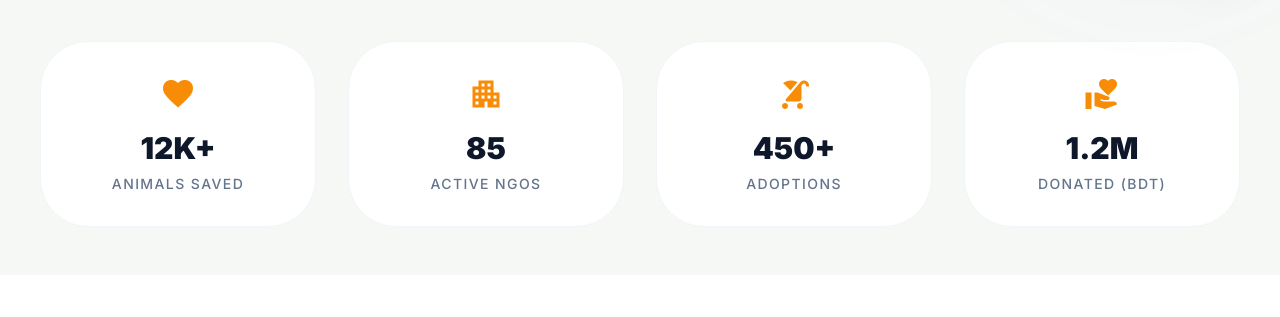
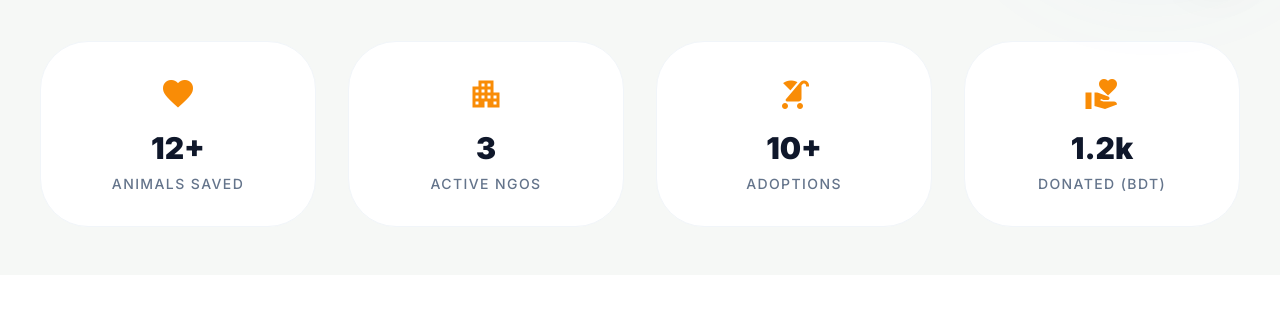
Before and after one commit to Its-Nahid/acsp_website, a plain HTML site: page Frontend/index.html in a window 1280 px wide. Shown: the part 800-1117 px from the top of the page. Drawn offline with nearby package versions, Linux system fonts and the light colour scheme.

Commit message:
fix: update statistics values for animals saved, active NGOs, adoptions, and donations

```diff
--- a/Frontend/index.html
+++ b/Frontend/index.html
@@ -90,25 +90,25 @@
         <div
           class="p-8 rounded-xl bg-white dark:bg-slate-800/50 border border-slate-100 dark:border-slate-700 flex flex-col items-center text-center gap-2 group hover:border-primary transition-colors">
           <span class="material-symbols-outlined text-primary text-4xl mb-2">favorite</span>
-          <span class="text-3xl font-black text-slate-900 dark:text-white">12K+</span>
+          <span class="text-3xl font-black text-slate-900 dark:text-white">12+</span>
           <span class="text-sm font-medium text-slate-500 uppercase tracking-widest">Animals Saved</span>
         </div>
         <div
           class="p-8 rounded-xl bg-white dark:bg-slate-800/50 border border-slate-100 dark:border-slate-700 flex flex-col items-center text-center gap-2 group hover:border-primary transition-colors">
           <span class="material-symbols-outlined text-primary text-4xl mb-2">apartment</span>
-          <span class="text-3xl font-black text-slate-900 dark:text-white">85</span>
+          <span class="text-3xl font-black text-slate-900 dark:text-white">3</span>
           <span class="text-sm font-medium text-slate-500 uppercase tracking-widest">Active NGOs</span>
         </div>
         <div
           class="p-8 rounded-xl bg-white dark:bg-slate-800/50 border border-slate-100 dark:border-slate-700 flex flex-col items-center text-center gap-2 group hover:border-primary transition-colors">
           <span class="material-symbols-outlined text-primary text-4xl mb-2">stroller</span>
-          <span class="text-3xl font-black text-slate-900 dark:text-white">450+</span>
+          <span class="text-3xl font-black text-slate-900 dark:text-white">10+</span>
           <span class="text-sm font-medium text-slate-500 uppercase tracking-widest">Adoptions</span>
         </div>
         <div
           class="p-8 rounded-xl bg-white dark:bg-slate-800/50 border border-slate-100 dark:border-slate-700 flex flex-col items-center text-center gap-2 group hover:border-primary transition-colors">
           <span class="material-symbols-outlined text-primary text-4xl mb-2">volunteer_activism</span>
-          <span class="text-3xl font-black text-slate-900 dark:text-white">1.2M</span>
+          <span class="text-3xl font-black text-slate-900 dark:text-white">1.2k</span>
           <span class="text-sm font-medium text-slate-500 uppercase tracking-widest">Donated (BDT)</span>
         </div>
       </div>
```
